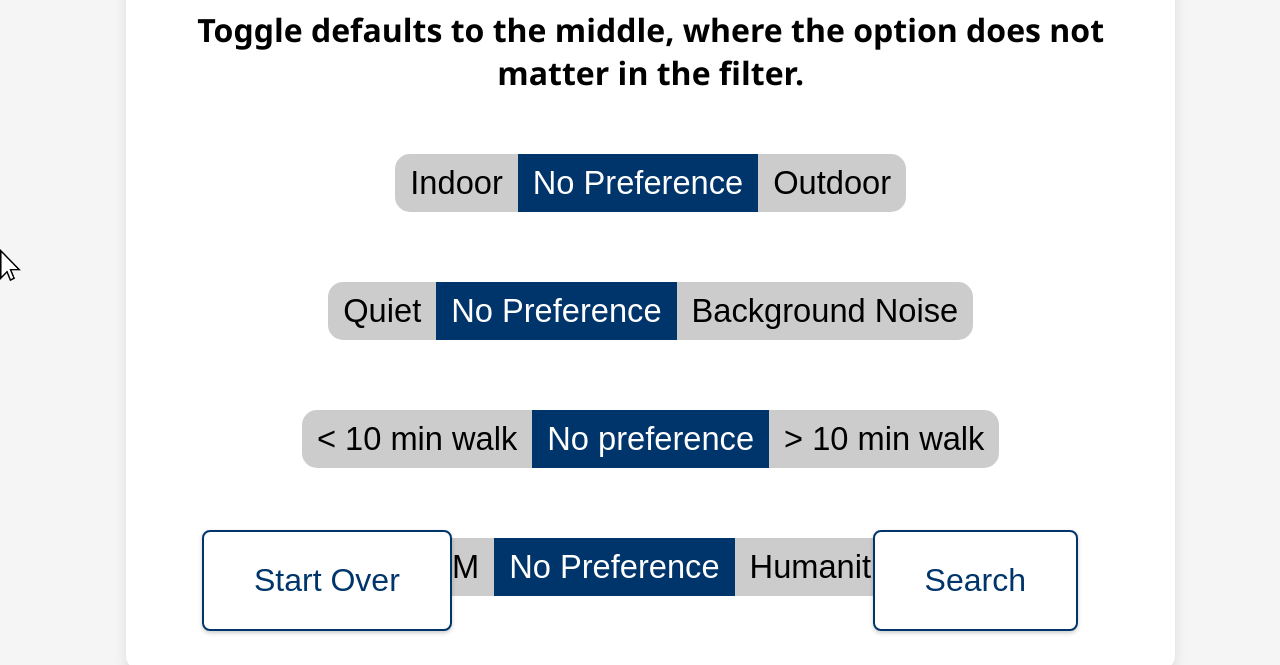
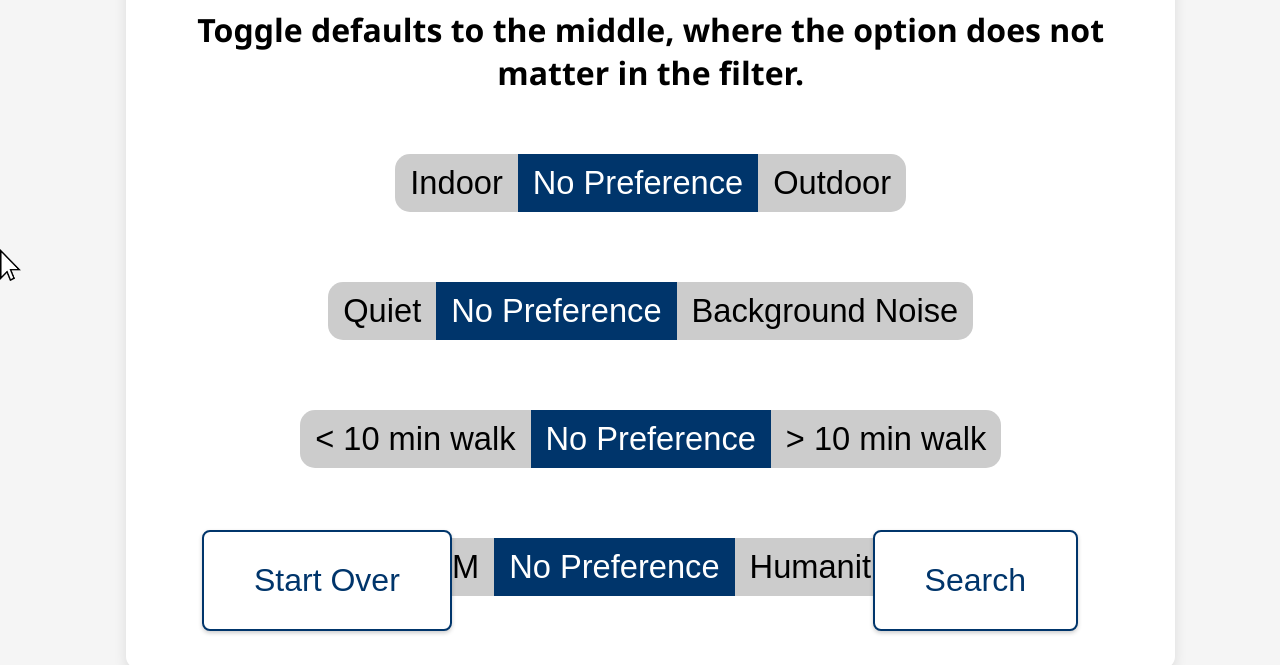
Before and after one commit to rrliang/cpsc-484-final-project, a plain HTML site: page preferences.html in a window 1280 px wide. Shown: the part 135-800 px from the top of the page. Drawn offline with nearby package versions, Linux system fonts and the light colour scheme.

Commit message:
preference capitalised

```diff
--- a/preferences.html
+++ b/preferences.html
@@ -39,7 +39,7 @@
         <div class="options-group">
             <div class="tri-state-switch">
                 <button class="option-buttons left-option" id="short-walk-option">&lt; 10 min walk</button>
-                <button class="option-buttons active middle-option" id="no-preference-walk">No preference</button>
+                <button class="option-buttons active middle-option" id="no-preference-walk">No Preference</button>
                 <button class="option-buttons right-option" id="long-walk-option">&gt; 10 min walk</button>
             </div>
         </div>
```
